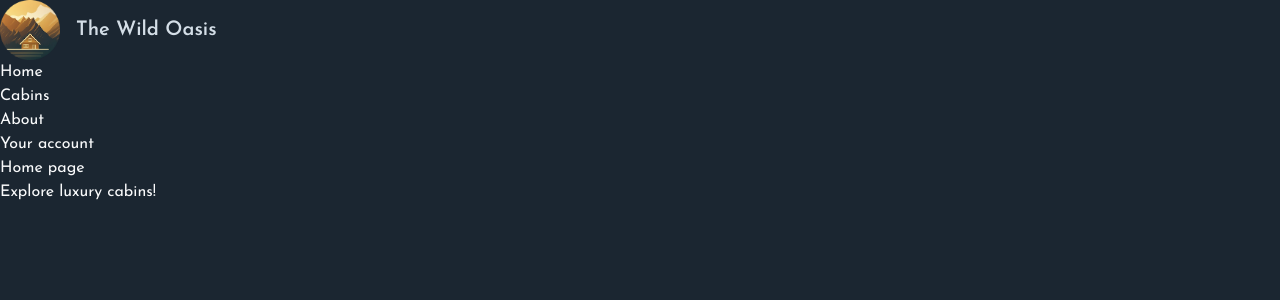
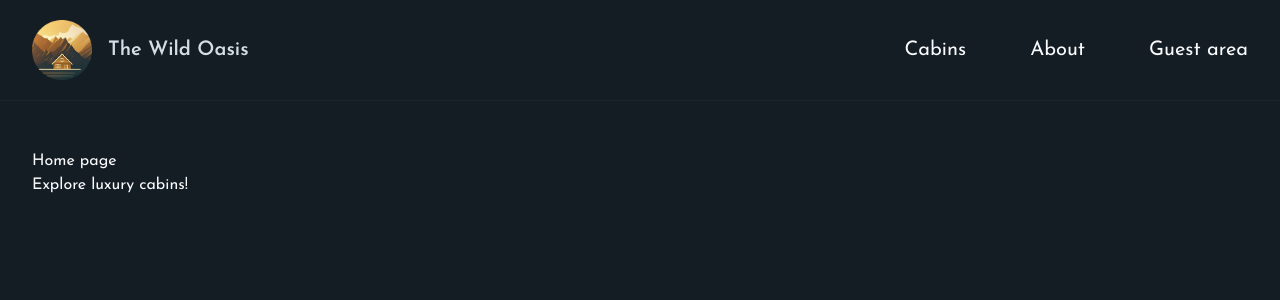
Before and after one commit to lpetrinina/The-Wild-Oasis-website, a Next.js app in the folder the-wild-oasis-website/: page / in a window 1280 px wide. Shown: the top 300 px of the page. Built offline with nearby package versions, Linux system fonts and the light colour scheme.

Commit message:
Imporove Root Layout, Header and Navidation style

```diff
--- a/the-wild-oasis-website/src/app/layout.js
+++ b/the-wild-oasis-website/src/app/layout.js
@@ -1,37 +1,33 @@
-import Logo from "@/src/components/Logo";
-import Navigation from "@/src/components/Navigation";
+import Header from "../components/Header";
 
 import "@/src/styles/globals.css";
-import { Josefin_Sans } from 'next/font/google';
+import { Josefin_Sans } from "next/font/google";
 
 const josefin = Josefin_Sans({
-    subsets: ['latin'],
-    display: 'swap'
+    subsets: ["latin"],
+    display: "swap",
 });
-
 
 export const metadata = {
     title: {
-        template: '%s / The Wild Oasis',
-        default: 'Welcome / The Wild Oasis'
+        template: "%s / The Wild Oasis",
+        default: "Welcome / The Wild Oasis",
     },
-    description: 'Luxurious cabin hotel, located in the heart of the Italian Dolomites, surrounded by beautiful mountains and dark forests.'
+    description:
+        "Luxurious cabin hotel, located in the heart of the Italian Dolomites, surrounded by beautiful mountains and dark forests.",
 };
-
-
 
 export default function RootLayout({ children }) {
     return (
         <html lang='en'>
-            <body className={`${josefin.className} bg-primary-900 text-gray-50 min-h-screen`}>
-                <header>
-                    <Logo />
-                    <Navigation />
-                </header>
+            <body
+                className={`${josefin.className} bg-primary-950 text-gray-50 antialiased min-h-screen flex flex-col`}
+            >
+                <Header />
 
-                <main>
-                    {children}
-                </main>
+                <div className='flex-1 px-8 py-12'>
+                    <main className='max-w-7xl mx-auto'>{children}</main>
+                </div>
             </body>
         </html>
     );
--- /dev/null
+++ b/the-wild-oasis-website/src/components/Header.js
@@ -0,0 +1,17 @@
+import Logo from '@/src/components/Logo'
+import Navigation from '@/src/components/Navigation'
+
+function Header() {
+    return (
+        <header className='border-b border-primary-900 px-8 py-5'>
+
+            <div className='flex justify-between items-center max-w-7xl mx-auto'>
+                <Logo />
+                <Navigation />
+            </div>
+
+        </header>
+    );
+}
+
+export default Header;
--- a/the-wild-oasis-website/src/components/Navigation.js
+++ b/the-wild-oasis-website/src/components/Navigation.js
@@ -2,20 +2,32 @@
 
 export default function Navigation() {
     return (
-        <ul>
+        <nav className="z-10 text-xl">
+
+            <ul className="flex gap-16 items-center">
                 <li>
-                <Link href='/'>Home</Link>
+                    <Link href="/cabins" className="hover:text-accent-400 transition-colors">
+                        Cabins
+                    </Link>
                 </li>
+
                 <li>
-                <Link href='/cabins'>Cabins</Link>
+                    <Link href="/about" className="hover:text-accent-400 transition-colors">
+                        About
+                    </Link>
                 </li>
+
                 <li>
-                <Link href='/about'>About</Link>
-            </li>
-            <li>
-                <Link href='/account'>Your account</Link>
+                    <Link
+                        href="/account"
+                        className="hover:text-accent-400 transition-colors"
+                    >
+                        Guest area
+                    </Link>
                 </li>
 
             </ul>
+
+        </nav>
     );
 }
```
Lines whose indentation alone changed are shown as unchanged.
